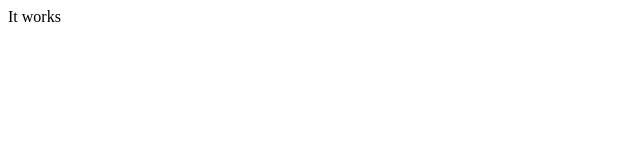
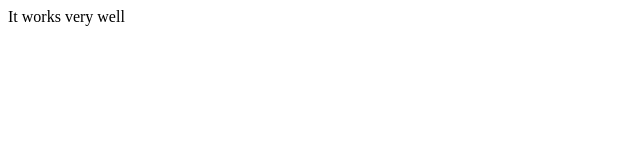
Before and after one commit to TastyTest2/tastytest, a plain HTML site: page index.html in a window 1280 px wide. Shown: the full height of the page, 0-640 px from the left. Drawn offline with Linux system fonts and the light colour scheme.

Commit message:
Update index.html

```diff
--- a/index.html
+++ b/index.html
@@ -1 +1 @@
-<html><body>It works</body></html>
+<html><body>It works very well</body></html>
```
